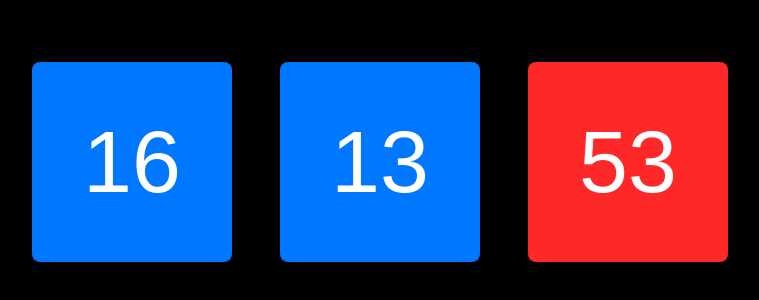
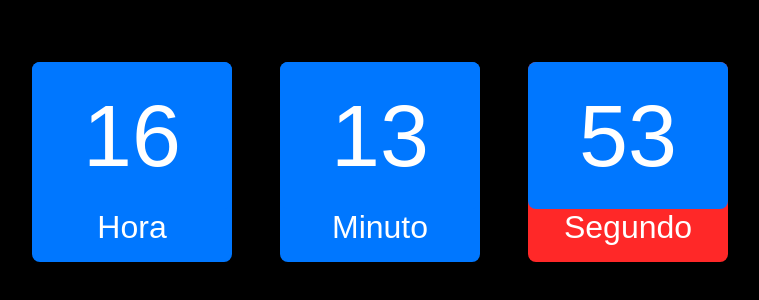
Before and after one commit to Breno-santana/digital-clock, a plain HTML site: page index.html in a window 1280 px wide. Shown: the part 138-438 px from the top of the page, without its empty margins (260-1019 px from the left). Drawn offline with Linux system fonts and the light colour scheme.

Commit message:
2 files modified

```diff
--- a/index.html
+++ b/index.html
@@ -11,11 +11,20 @@
   <body>
     <main>
       <!-- hours -->
-      <div id="hora"></div>
+      <div class="contain-flex">
+        <div id="hora"></div>
+        <p>Hora</p>
+      </div>
       <!-- minutes -->
-      <div id="minuto"></div>
+      <div class="contain-flex">
+        <div id="minuto"></div>
+        <p>Minuto</p>
+      </div>
       <!-- seconds -->
-      <div id="segundo"></div>
+      <div class="contain-flex">
+        <div id="segundo"></div>
+        <p>Segundo</p>
+      </div>
     </main>
   </body>
 </html>
--- a/styles.css
+++ b/styles.css
@@ -47,3 +47,13 @@ main div:nth-child(2) {
 main div:nth-child(3) {
   background: #ff2828;
 }
+
+div.contain-flex{
+  display: flex;
+  flex-direction: column;
+}
+
+p{
+  font-size: 2rem;
+  margin-bottom: 1rem;
+}
```
